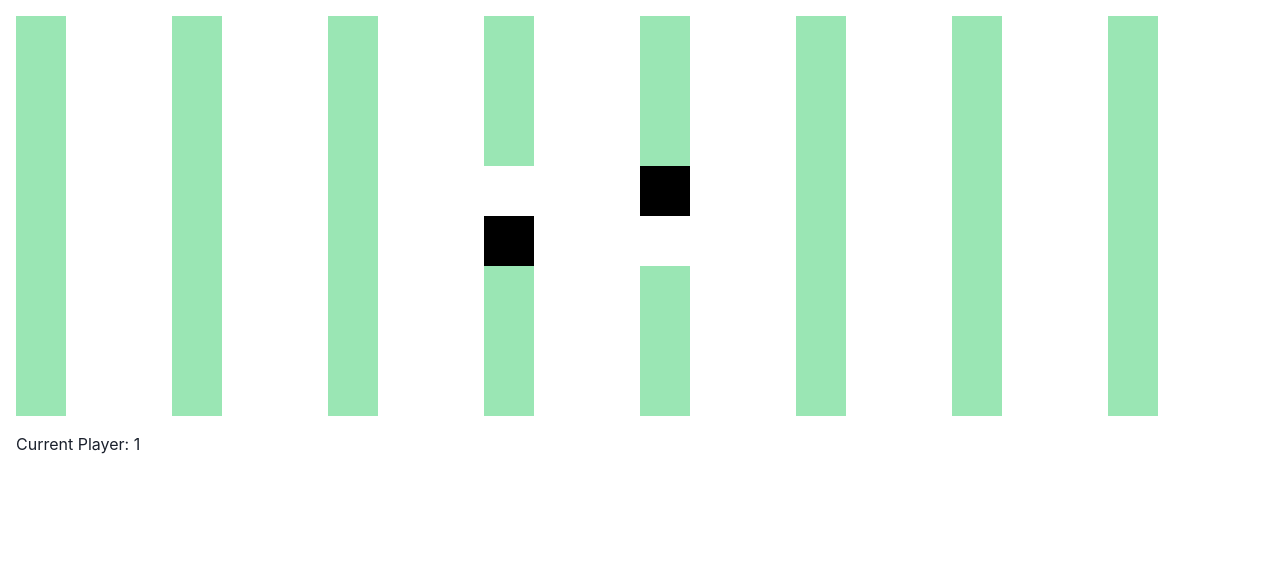
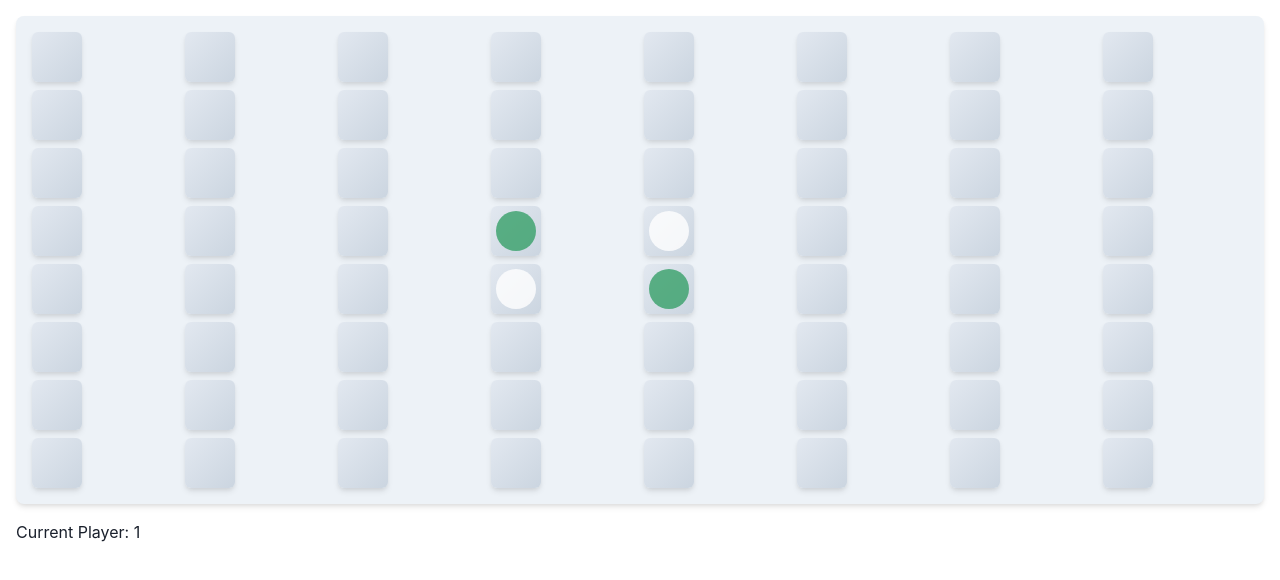
Before and after one commit to GPT-Engineer-App-Dev/mock-genius-5921, a React (Vite) app: page / in a window 1280 px wide. Shown: the top 580 px of the page. Built offline with nearby package versions, Linux system fonts and the light colour scheme.

Commit message:
- Wrapped board in a light gray Box with padding and rounded corners - Used Boxes for spaces with a gradient background and box shadow for 3D effect - Rendered pieces as semi-transparent circles using Boxes - Added spacing between spaces and a border shadow around the board

```diff
--- a/src/components/Othello.jsx
+++ b/src/components/Othello.jsx
@@ -26,9 +26,17 @@ const Othello = () => {
 
   return (
     <Box>
-      <SimpleGrid columns={8} spacing={0}>
-        {board.map((row, rowIdx) => row.map((cell, colIdx) => <Center key={`${rowIdx}-${colIdx}`} w="50px" h="50px" bg={cell === 0 ? "green.200" : cell === 1 ? "white" : "black"} onClick={() => placePiece(rowIdx, colIdx)} />))}
-      </SimpleGrid>
+      <Box bg="gray.100" p={4} borderRadius="lg" boxShadow="md">
+        <SimpleGrid columns={8} spacing={2}>
+          {board.map((row, rowIdx) =>
+            row.map((cell, colIdx) => (
+              <Box key={`${rowIdx}-${colIdx}`} w="50px" h="50px" bg="linear-gradient(135deg, #e2e8f0 0%, #cbd5e0 100%)" borderRadius="md" boxShadow="md" onClick={() => placePiece(rowIdx, colIdx)} display="flex" alignItems="center" justifyContent="center">
+                {cell !== 0 && <Box w="80%" h="80%" borderRadius="50%" bg={cell === 1 ? "green.500" : "white"} opacity={0.8} />}
+              </Box>
+            )),
+          )}
+        </SimpleGrid>
+      </Box>
       <Box mt={4}>Current Player: {player}</Box>
     </Box>
   );
```
